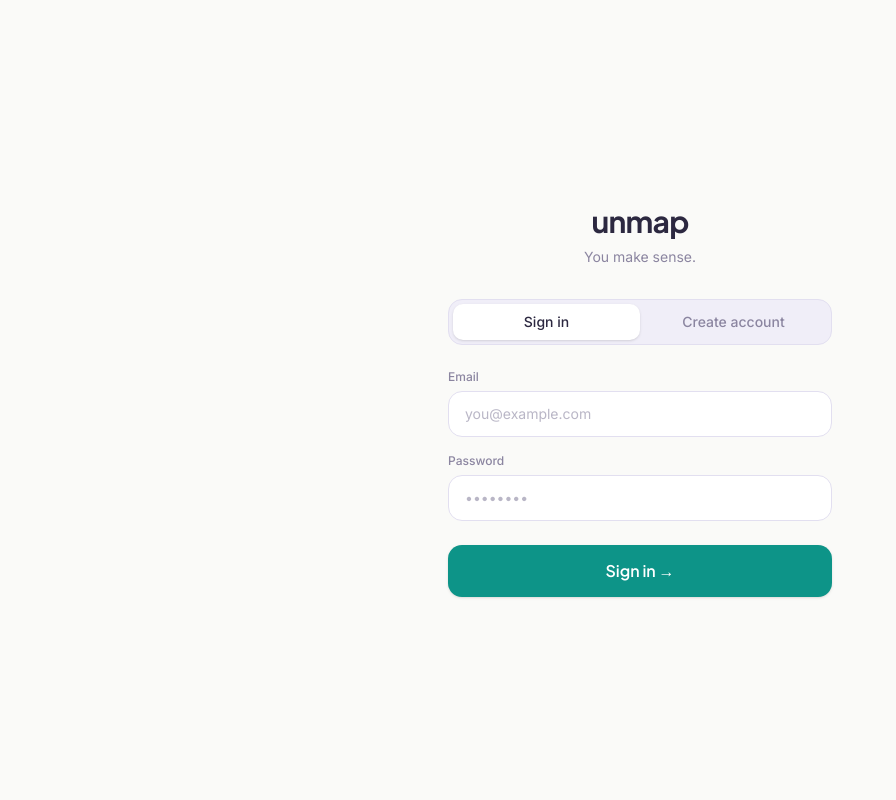
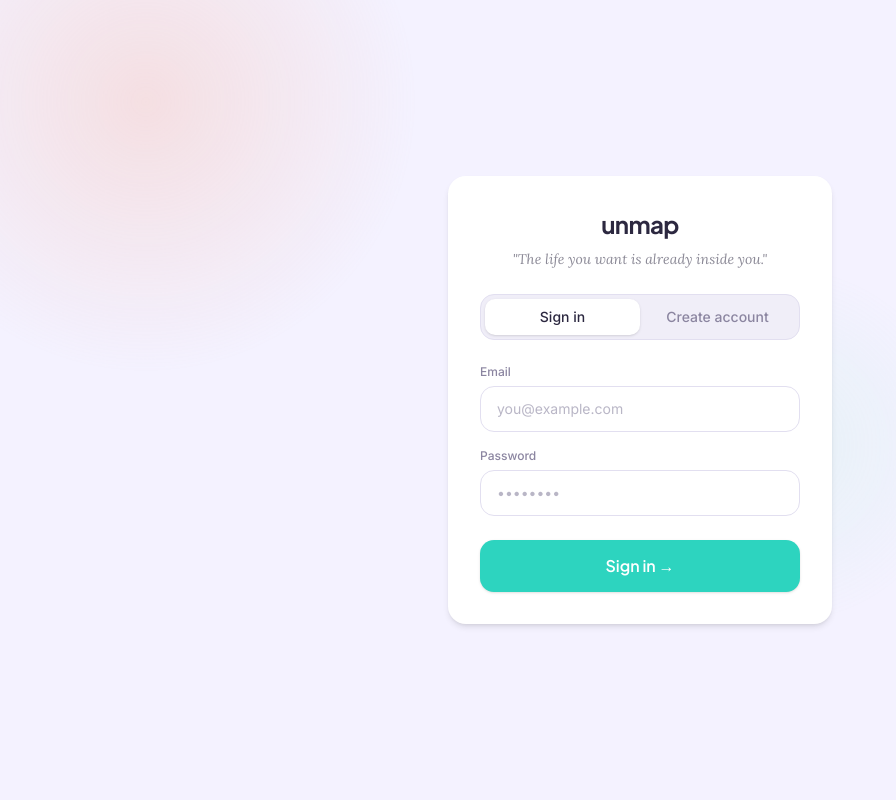
Before and after one commit to KarolinaBittman/unmap, a React (Vite) app: page /auth in a window 1280 px wide. Shown: the whole page, without its empty margins (0-896 px from the left). Built offline with nearby package versions, Linux system fonts and the light colour scheme; no server answers.

Commit message:
feat: full pastel colour system, light auth page, mesh gradient cards

```diff
--- a/src/components/dashboard/JourneyProgressCard.jsx
+++ b/src/components/dashboard/JourneyProgressCard.jsx
@@ -1,5 +1,13 @@
 import { useUserStore } from '@/store/userStore'
 import { STAGE_NAMES } from '@/lib/prompts'
+
+// Pastel coral → soft purple mesh gradient — text stays dark since bg is light
+const CARD_BG = {
+  background:
+    'radial-gradient(circle at 10% 10%, #FFBDAD 0%, transparent 55%), ' +
+    'radial-gradient(circle at 90% 90%, #D4BBFF 0%, transparent 55%), ' +
+    '#FDE8E0',
+}
 
 export default function JourneyProgressCard() {
   const { journeyProgress, profile } = useUserStore()
@@ -8,33 +16,36 @@ export default function JourneyProgressCard() {
   const remaining = 6 - displayStage
 
   return (
-    <div className="bg-gradient-to-br from-pink-400 via-purple-400 to-purple-600 rounded-2xl p-6 text-white shadow-sm hover:shadow-md transition-all duration-200">
-      <p className="text-white/70 text-xs font-body uppercase tracking-wider">
+    <div
+      className="rounded-2xl p-6 shadow-sm hover:shadow-md transition-all duration-200"
+      style={CARD_BG}
+    >
+      <p className="text-[#1a1a2e]/50 text-xs font-body uppercase tracking-wider">
         Journey Progress
       </p>
       <div className="flex items-end gap-2 mt-2">
-        <h2 className="text-5xl font-heading font-bold leading-none">
+        <h2 className="text-5xl font-heading font-bold leading-none text-[#1a1a2e]">
           {journeyProgress}
         </h2>
-        <span className="text-2xl font-heading font-semibold mb-1 text-white/80">
+        <span className="text-2xl font-heading font-semibold mb-1 text-[#1a1a2e]/60">
           %
         </span>
       </div>
-      <p className="text-white/80 text-sm mt-2">
+      <p className="text-[#1a1a2e]/70 text-sm mt-2">
         {allDone
           ? 'All stages complete'
           : `Stage ${displayStage} · ${STAGE_NAMES[displayStage] ?? 'In Progress'}`}
       </p>
 
       {/* Progress bar */}
-      <div className="mt-4 bg-white/20 rounded-full h-1.5">
+      <div className="mt-4 bg-[#1a1a2e]/10 rounded-full h-1.5">
         <div
-          className="bg-white rounded-full h-1.5 transition-all duration-700"
+          className="bg-[#1a1a2e]/30 rounded-full h-1.5 transition-all duration-700"
           style={{ width: `${journeyProgress}%` }}
         />
       </div>
 
-      <p className="text-white/60 text-xs mt-2">
+      <p className="text-[#1a1a2e]/45 text-xs mt-2">
         {allDone
           ? 'All complete'
           : `${remaining} stage${remaining !== 1 ? 's' : ''} remaining`}
--- a/src/components/dashboard/PointBClarityCard.jsx
+++ b/src/components/dashboard/PointBClarityCard.jsx
@@ -1,10 +1,18 @@
 import { useUserStore } from '@/store/userStore'
+
+// Pastel sky → pastel mint mesh gradient — text stays dark since bg is light
+const CARD_BG = {
+  background:
+    'radial-gradient(circle at 10% 10%, #BAE6FD 0%, transparent 55%), ' +
+    'radial-gradient(circle at 90% 90%, #A7F3D0 0%, transparent 55%), ' +
+    '#E0F7F4',
+}
 
 const clarityMessages = [
   { threshold: 80, message: 'Your vision is crystal clear.' },
   { threshold: 60, message: 'Your vision is getting clearer.' },
   { threshold: 40, message: 'The picture is starting to form.' },
-  { threshold: 0, message: 'Every step adds more clarity.' },
+  { threshold: 0,  message: 'Every step adds more clarity.' },
 ]
 
 export default function PointBClarityCard() {
@@ -12,29 +20,32 @@ export default function PointBClarityCard() {
   const { message } = clarityMessages.find((m) => pointBClarity >= m.threshold)
 
   return (
-    <div className="bg-gradient-to-br from-blue-400 via-teal-300 to-yellow-300 rounded-2xl p-6 text-white shadow-sm hover:shadow-md transition-all duration-200">
-      <p className="text-white/70 text-xs font-body uppercase tracking-wider">
+    <div
+      className="rounded-2xl p-6 shadow-sm hover:shadow-md transition-all duration-200"
+      style={CARD_BG}
+    >
+      <p className="text-[#1a1a2e]/50 text-xs font-body uppercase tracking-wider">
         Point B Clarity
       </p>
       <div className="flex items-end gap-2 mt-2">
-        <h2 className="text-5xl font-heading font-bold leading-none">
+        <h2 className="text-5xl font-heading font-bold leading-none text-[#1a1a2e]">
           {pointBClarity}
         </h2>
-        <span className="text-2xl font-heading font-semibold mb-1 text-white/80">
+        <span className="text-2xl font-heading font-semibold mb-1 text-[#1a1a2e]/60">
           %
         </span>
       </div>
-      <p className="text-white/80 text-sm mt-2">{message}</p>
+      <p className="text-[#1a1a2e]/70 text-sm mt-2">{message}</p>
 
       {/* Progress bar */}
-      <div className="mt-4 bg-white/20 rounded-full h-1.5">
+      <div className="mt-4 bg-[#1a1a2e]/10 rounded-full h-1.5">
         <div
-          className="bg-white rounded-full h-1.5 transition-all duration-700"
+          className="bg-[#1a1a2e]/30 rounded-full h-1.5 transition-all duration-700"
           style={{ width: `${pointBClarity}%` }}
         />
       </div>
 
-      <p className="text-white/60 text-xs mt-2">
+      <p className="text-[#1a1a2e]/45 text-xs mt-2">
         Based on your journey conversations
       </p>
     </div>
--- a/src/components/dashboard/StageCard.jsx
+++ b/src/components/dashboard/StageCard.jsx
@@ -1,5 +1,15 @@
 import { CheckCircle, Lock, ArrowRight } from 'lucide-react'
 import { cn } from '@/lib/utils'
+
+// Unique pastel background per stage
+const STAGE_BG = {
+  1: '#DBEAFE', // soft blue
+  2: '#FFE4E1', // soft coral
+  3: '#EDE9FE', // soft lavender
+  4: '#DCFCE7', // soft mint
+  5: '#FEF9C3', // soft yellow
+  6: '#CCFBF1', // soft teal
+}
 
 // status: 'completed' | 'current' | 'locked'
 export default function StageCard({ stage, status, onClick }) {
@@ -8,19 +18,21 @@ export default function StageCard({ stage, status, onClick }) {
   const isLocked = status === 'locked'
   const isClickable = !isLocked && !!onClick
 
+  const stageBg = STAGE_BG[stage.id]
+
   return (
     <div
       onClick={isClickable ? onClick : undefined}
       role={isClickable ? 'button' : undefined}
       tabIndex={isClickable ? 0 : undefined}
       onKeyDown={isClickable ? (e) => e.key === 'Enter' && onClick() : undefined}
+      style={!isLocked ? { backgroundColor: stageBg } : undefined}
       className={cn(
         'rounded-2xl p-5 flex flex-col gap-3 transition-all duration-200',
-        isCompleted && 'bg-brand-success/10 border border-brand-success/40',
-        isCurrent && 'bg-brand-surface border-2 border-brand-primary shadow-sm',
+        isCompleted && 'border border-brand-border/60',
+        isCurrent && 'border-2 border-brand-primary shadow-sm',
         isLocked && 'bg-white border border-brand-border opacity-55',
         isClickable && 'cursor-pointer hover:shadow-md',
-        isCurrent && 'animate-pulse-subtle',
       )}
     >
       {/* Status icon + stage number */}
@@ -50,14 +62,14 @@ export default function StageCard({ stage, status, onClick }) {
         {stage.name}
       </p>
 
-      {/* Current badge */}
+      {/* Status badge */}
       {isCurrent && (
-        <span className="inline-block text-[10px] font-semibold text-brand-primary bg-brand-primary/10 px-2 py-0.5 rounded-full w-fit">
+        <span className="inline-block text-[10px] font-semibold text-brand-primary bg-brand-primary/15 px-2 py-0.5 rounded-full w-fit">
           In progress
         </span>
       )}
       {isCompleted && (
-        <span className="inline-block text-[10px] font-semibold text-brand-success bg-brand-success/10 px-2 py-0.5 rounded-full w-fit">
+        <span className="inline-block text-[10px] font-semibold text-brand-success bg-brand-success/20 px-2 py-0.5 rounded-full w-fit">
           Complete
         </span>
       )}
--- a/src/index.css
+++ b/src/index.css
@@ -7,9 +7,9 @@
 
 @theme {
   /* Brand colours */
-  --color-brand-bg: #FAFAF8;
+  --color-brand-bg: #F4F2FF;
   --color-brand-surface: #F0EEF8;
-  --color-brand-primary: #0D9488;
+  --color-brand-primary: #2DD4BF;
   --color-brand-secondary: #E8A598;
   --color-brand-text: #2C2840;
   --color-brand-muted: #8B85A0;
@@ -47,7 +47,7 @@
 }
 
 :root {
-  --background: #FAFAF8;
+  --background: #F4F2FF;
   --foreground: oklch(0.145 0 0);
   --card: oklch(1 0 0);
   --card-foreground: oklch(0.145 0 0);
@@ -87,7 +87,7 @@
     @apply border-border outline-ring/50;
   }
   body {
-    background-color: #FAFAF8;
+    background-color: #F4F2FF;
     color: #2C2840;
     font-family: "Inter", sans-serif;
     margin: 0;
@@ -162,7 +162,7 @@ input[type='range'].wheel-slider::-webkit-slider-thumb {
   height: 22px;
   border-radius: 50%;
   background: white;
-  border: 2.5px solid #0D9488;
+  border: 2.5px solid #2DD4BF;
   box-shadow: 0 1px 6px rgba(0, 0, 0, 0.12);
   cursor: grab;
   margin-top: -8px;
@@ -172,7 +172,7 @@ input[type='range'].wheel-slider::-webkit-slider-thumb {
 input[type='range'].wheel-slider::-webkit-slider-thumb:active {
   cursor: grabbing;
   transform: scale(1.15);
-  box-shadow: 0 2px 10px rgba(13, 148, 136, 0.35);
+  box-shadow: 0 2px 10px rgba(45, 212, 191, 0.35);
 }
 
 input[type='range'].wheel-slider::-moz-range-track {
@@ -186,7 +186,7 @@ input[type='range'].wheel-slider::-moz-range-thumb {
   height: 22px;
   border-radius: 50%;
   background: white;
-  border: 2.5px solid #0D9488;
+  border: 2.5px solid #2DD4BF;
   box-shadow: 0 1px 6px rgba(0, 0, 0, 0.12);
   cursor: grab;
 }
@@ -228,3 +228,14 @@ input[type='range'].wheel-slider:focus-visible {
   --sidebar-border: oklch(1 0 0 / 10%);
   --sidebar-ring: oklch(0.556 0 0);
 }
+
+/* ── Auth page — animated gradient orbs ── */
+@keyframes orb-drift {
+  0%, 100% { transform: translate(0, 0) scale(1); }
+  33%       { transform: translate(28px, -20px) scale(1.06); }
+  66%       { transform: translate(-18px, 14px) scale(0.95); }
+}
+
+.orb-drift-1 { animation: orb-drift 14s ease-in-out infinite; }
+.orb-drift-2 { animation: orb-drift 18s ease-in-out infinite reverse; }
+.orb-drift-3 { animation: orb-drift 22s ease-in-out infinite 4s; }
--- a/src/pages/AuthPage.jsx
+++ b/src/pages/AuthPage.jsx
@@ -2,14 +2,37 @@ import AuthForm from '@/components/auth/AuthForm'
 
 export default function AuthPage() {
   return (
-    <div className="min-h-screen bg-brand-bg flex flex-col items-center justify-center px-6">
-      <div className="w-full max-w-sm mb-8 text-center">
-        <h1 className="font-heading font-bold text-3xl text-brand-text tracking-tight mb-2">
-          unmap
-        </h1>
-        <p className="text-brand-muted text-sm">You make sense.</p>
+    <div className="relative min-h-screen flex items-center justify-center px-6 overflow-hidden bg-brand-bg">
+
+      {/* Animated gradient orbs — barely visible, slow drift */}
+      <div
+        className="absolute -top-40 -left-40 w-[560px] h-[560px] rounded-full orb-drift-1 pointer-events-none select-none"
+        style={{ background: 'radial-gradient(circle, rgba(248,181,160,0.30) 0%, transparent 65%)' }}
+      />
+      <div
+        className="absolute -bottom-40 -right-40 w-[480px] h-[480px] rounded-full orb-drift-2 pointer-events-none select-none"
+        style={{ background: 'radial-gradient(circle, rgba(196,181,253,0.28) 0%, transparent 65%)' }}
+      />
+      <div
+        className="absolute top-1/3 right-1/4 w-[360px] h-[360px] rounded-full orb-drift-3 pointer-events-none select-none"
+        style={{ background: 'radial-gradient(circle, rgba(167,243,208,0.18) 0%, transparent 70%)' }}
+      />
+
+      {/* Card */}
+      <div className="relative z-10 w-full max-w-sm bg-white rounded-2xl shadow-md p-8 space-y-6">
+
+        {/* Brand name + quote */}
+        <div className="text-center space-y-2">
+          <h1 className="font-heading font-bold text-2xl text-brand-text tracking-tight">
+            unmap
+          </h1>
+          <p className="font-emotional italic text-brand-text/55 text-sm leading-relaxed">
+            "The life you want is already inside you."
+          </p>
+        </div>
+
+        <AuthForm />
       </div>
-      <AuthForm />
     </div>
   )
 }
--- a/src/pages/DashboardPage.jsx
+++ b/src/pages/DashboardPage.jsx
@@ -5,7 +5,7 @@ import Dashboard from '@/components/dashboard/Dashboard'
 
 export default function DashboardPage() {
   return (
-    <div className="flex min-h-screen bg-brand-bg">
+    <div className="flex min-h-screen" style={{ background: 'linear-gradient(135deg, #F0EEFF 0%, #EEFAF6 100%)' }}>
       {/* Desktop sidebar */}
       <div className="hidden md:block">
         <Sidebar />
```
